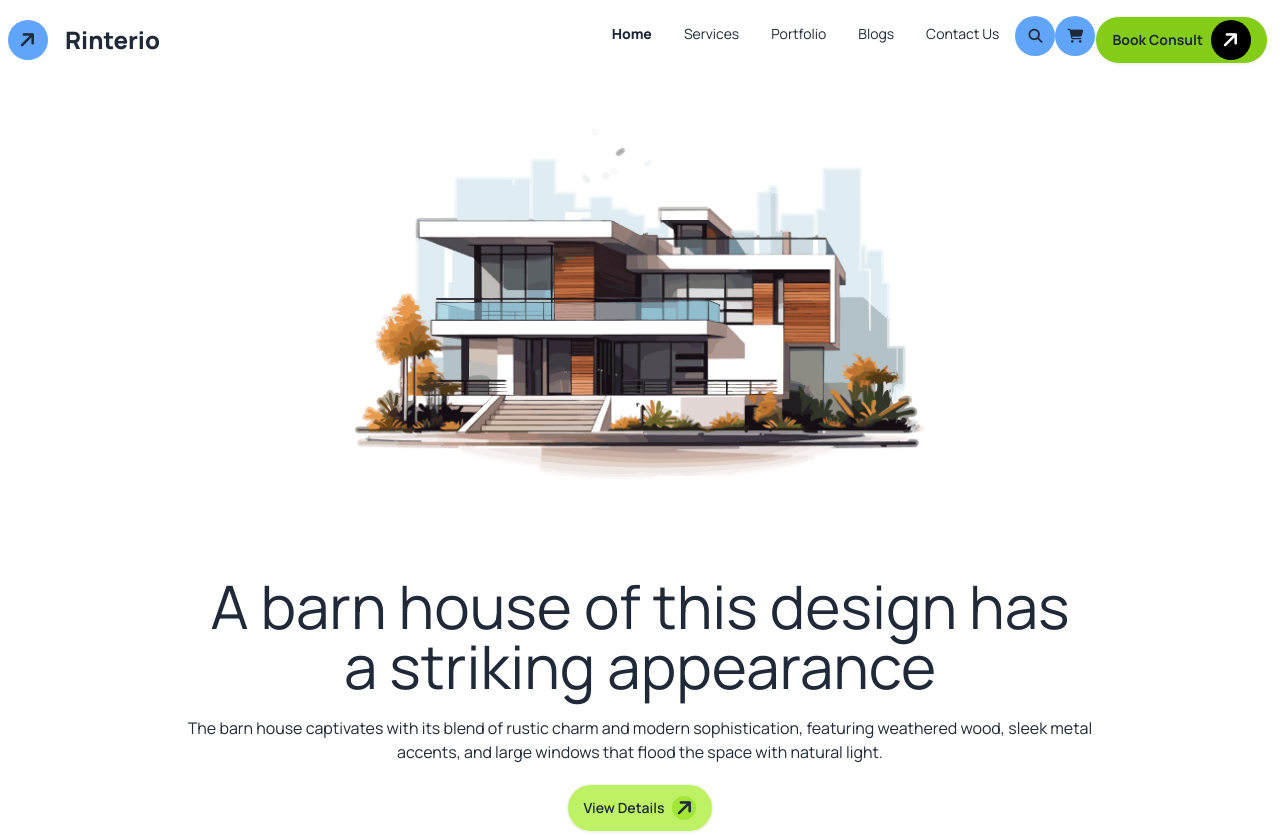
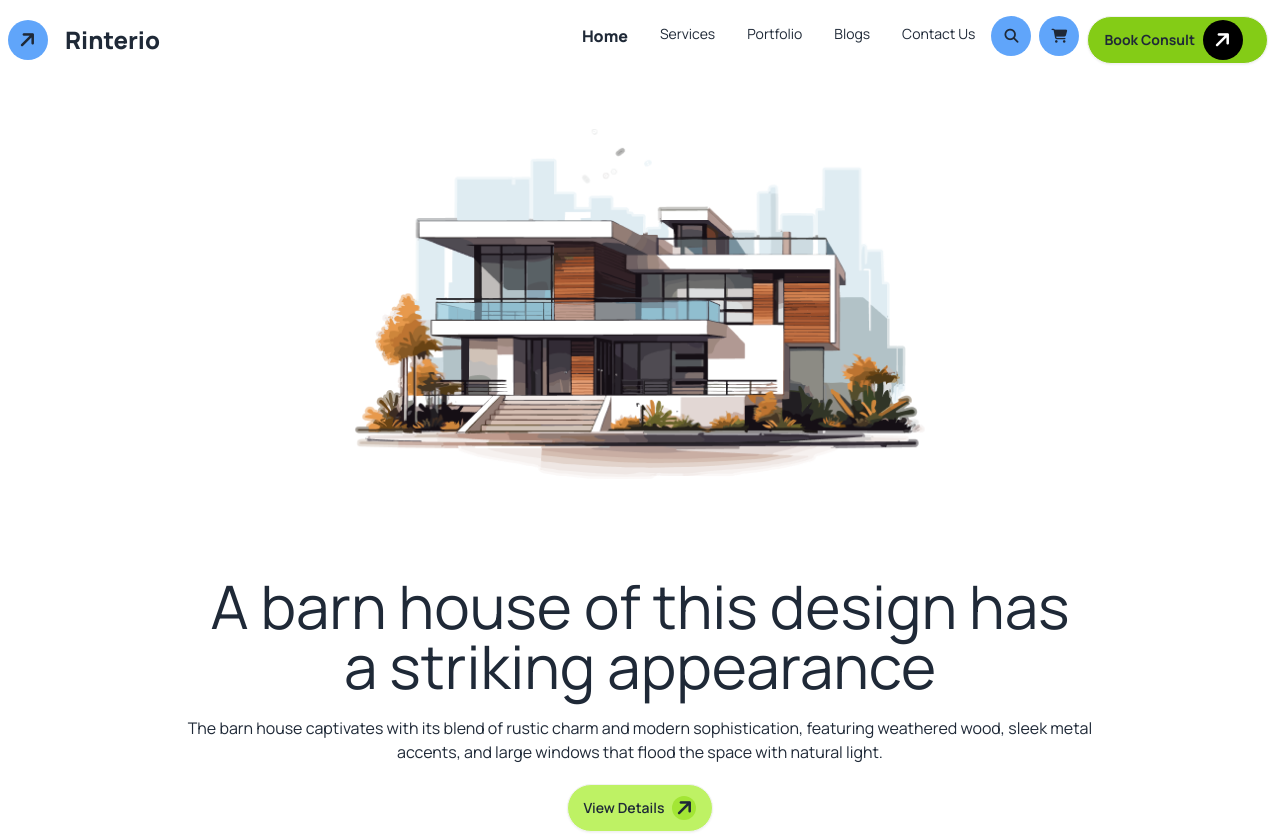
Before and after one commit to Tachikulislam/house-design-project-03, a plain HTML site: page index.html in a window 1280 px wide. Shown: the top 835 px of the page. Drawn offline with nearby package versions, Linux system fonts and the light colour scheme.

Commit message:
some bug fixed

```diff
--- a/index.html
+++ b/index.html
@@ -70,34 +70,23 @@
                 </div>
                 <div class="navbar-center hidden lg:flex">
                   <ul class="menu menu-horizontal px-1">
-                    <li><a class="text-sm font-extrabold">Home</a></li>
+                    <li><a class="text-base font-extrabold">Home</a></li>
                     <li><a>Services</a></li>
                     <li><a>Portfolio</a></li>
                     <li><a>Blogs</a></li>
                     <li><a>Contact Us</a></li>
 
-                      <li><div class="rounded-full bg-blue-400 size-10 bg-center w-10 h-10 flex items-center justify-center">
+                      <li><div class="rounded-full bg-blue-400 size-10 bg-center w-10 h-10 flex items-center justify-center mr-2">
                         <i class="fa fa-search"></i>
                       </li>
-                      <li><div class="rounded-full bg-blue-400 size-10 bg-center w-10 h-10 flex items-center justify-center">
+                      <li><div class="rounded-full bg-blue-400 size-10 bg-center w-10 h-10 flex items-center justify-center mr-2">
                         <i class="fa-solid fa-cart-shopping"></i>
                        </div></li>
 
-                     <li><a class="btn bg-lime-500 font-bold text-sm rounded-full">Book Consult <span class="rounded-full bg-black size-10 bg-center w-10 h-10 flex items-center justify-center"><i class="text-white fa-solid fa-arrow-right text-xl -rotate-45"></i></span></a></li>
+                     <li><a class="btn bg-lime-500 font-bold text-sm rounded-full">Book Consult <span class="rounded-full bg-black size-10 bg-center w-10 h-10 flex items-center justify-center mr-2"><i class="text-white fa-solid fa-arrow-right text-xl -rotate-45"></i></span></a></li>
 
                   </ul>
                 </div>
-
-                <!-- <div class="navbar-end space-x-6">
-                   <div class="rounded-full bg-blue-400 size-10 bg-center w-10 h-10 flex items-center justify-center">
-                    <i class="fa fa-search"></i>
-                   </div>
-                   <div class="rounded-full bg-blue-400 size-10 bg-center w-10 h-10 flex items-center justify-center">
-                    <i class="fa-solid fa-cart-shopping"></i>
-                   </div>
-
-                  <a class="btn bg-lime-500 font-bold text-sm">Book Consult <span class="rounded-full bg-black size-10 bg-center w-10 h-10 flex items-center justify-center"><i class="text-white fa-solid fa-arrow-right text-xl -rotate-45"></i></span></a>
-                </div> -->
               </div>
         </nav>
         <!-- banner section -->
```
